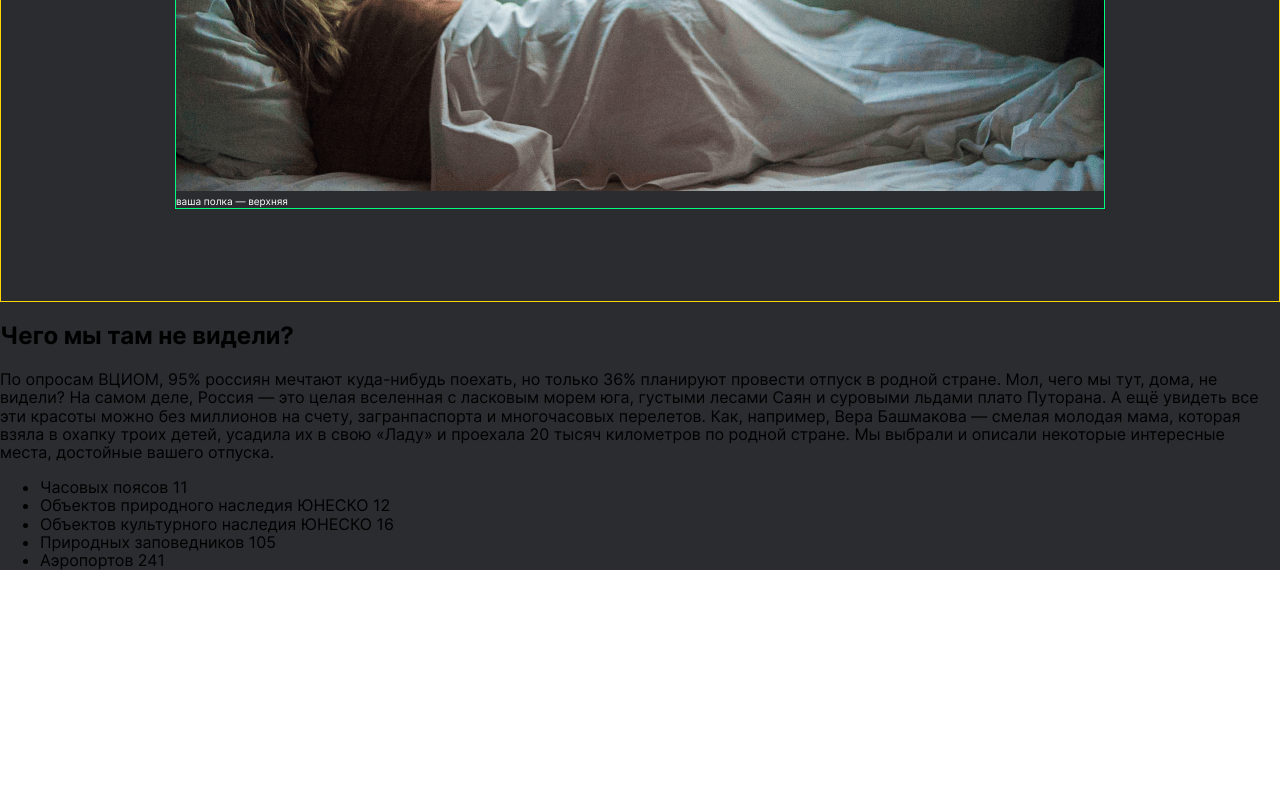
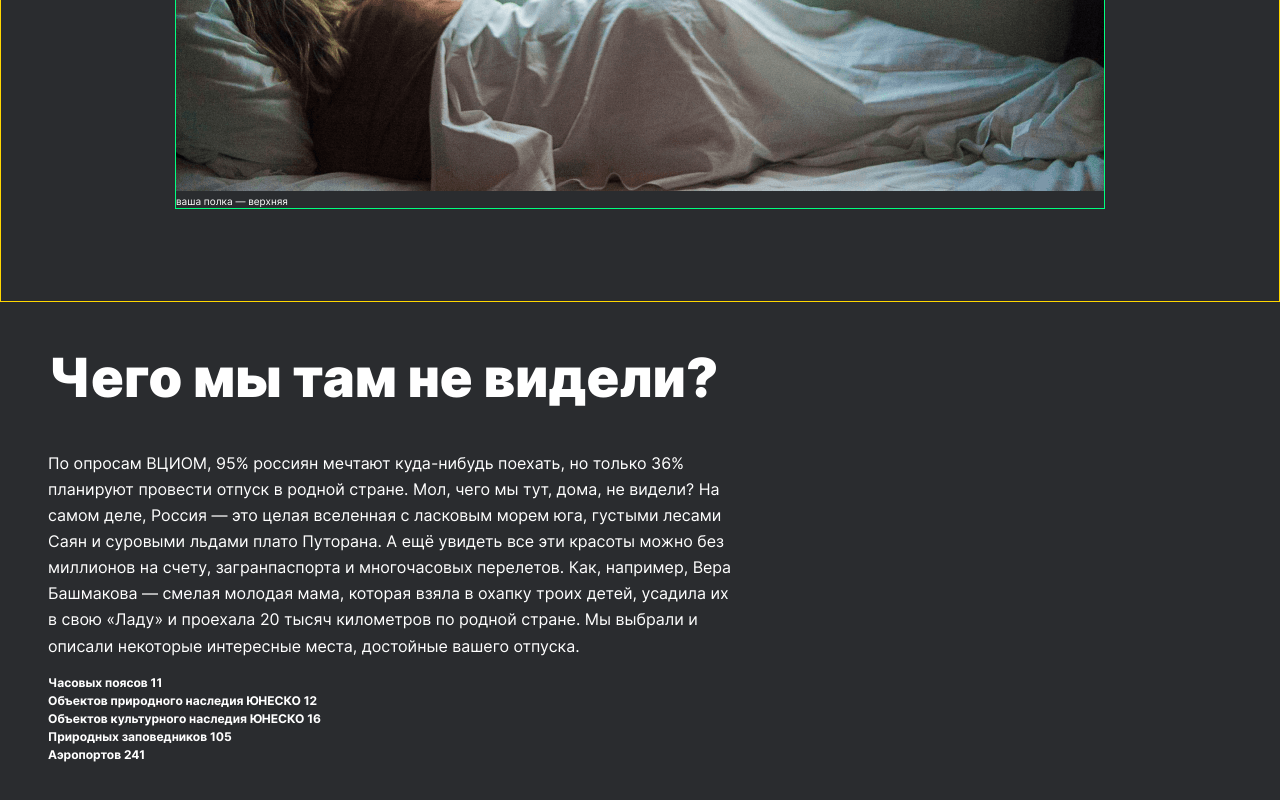
Before and after one commit to IrinaMashkina/russian-travel, a plain HTML site: page index.html in a window 1280 px wide. Shown: the part 879-1679 px from the top of the page. Before the commit the page ends 1465 px from the top, so only its background shows below. Drawn offline with Linux system fonts and the light colour scheme.

Commit message:
Добавлены стили для секции intro

```diff
--- a/blocks/intro/__list/intro__list.css
+++ b/blocks/intro/__list/intro__list.css
@@ -0,0 +1,10 @@
+.intro__list {
+    list-style: none;
+    margin: 0;
+    padding: 0;
+    font-weight: bold;
+    font-size: 12px;
+    line-height: 1.5;
+    width: 690px;
+    height: 90px;
+}
--- a/blocks/intro/__text/intro__text.css
+++ b/blocks/intro/__text/intro__text.css
@@ -0,0 +1,7 @@
+.intro__text {
+    font-weight: normal;
+    font-size: 16px;
+    line-height: 1.63;
+    width: 690px;
+    height: 208px;
+}
--- a/blocks/intro/__title/intro__title.css
+++ b/blocks/intro/__title/intro__title.css
@@ -0,0 +1,7 @@
+.intro__title {
+  font-weight: 900;
+  font-size: 54px;
+  line-height: 1.07p;
+  width: 690px;
+  height: 58px;
+}
--- a/blocks/intro/intro.css
+++ b/blocks/intro/intro.css
@@ -0,0 +1,8 @@
+.intro {
+    color: #ffffff;
+    margin: 0;
+    padding: 0 286px 92px 48px;
+    width: 100%;
+    box-sizing: border-box;
+
+}
--- a/pages/index.css
+++ b/pages/index.css
@@ -11,3 +11,7 @@
 @import url("../blocks/lead/__figure/lead__figure.css");
 @import url("../blocks/lead/__image/lead__image.css");
 @import url("../blocks/lead/__caption/lead__caption.css");
+@import url("../blocks/intro/intro.css");
+@import url("../blocks/intro/__title/intro__title.css");
+@import url("../blocks/intro/__text/intro__text.css");
+@import url("../blocks/intro/__list/intro__list.css");
```
